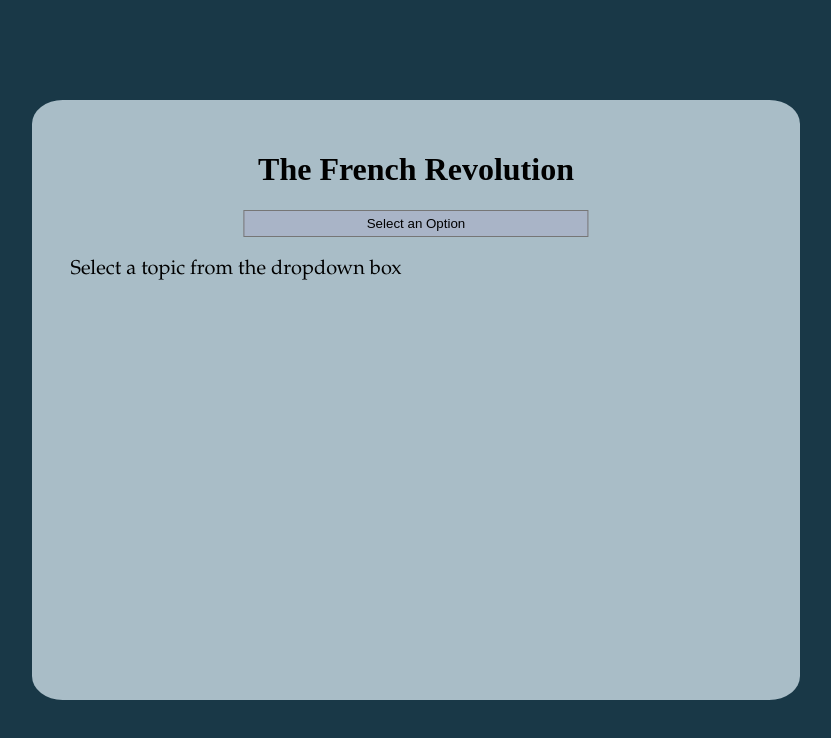
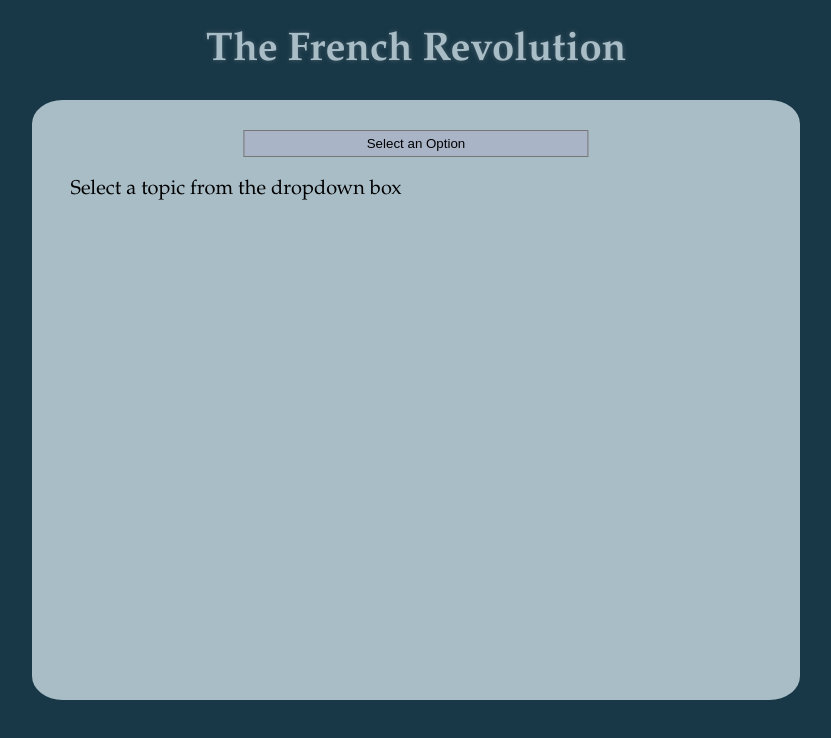
Before and after one commit to neelyp/The-French-Revolution, a plain HTML site: page index.html in a window 1280 px wide. Shown: the whole page, without its empty margins (224-1055 px from the left). Drawn offline with Linux system fonts and the light colour scheme.

Commit message:
Moved heading

```diff
--- a/index.html
+++ b/index.html
@@ -1,5 +1,6 @@
 <!DOCTYPE html>
 <html>
+
 <head>
   <meta charset="utf-8" />
   <meta name="viewport" content="width=device-width" />
@@ -8,9 +9,9 @@
 </head>
 
 <body>
+  <h1 class="heading">The French Revolution</h1>
   <div class="wrapper center">
     <div class="inner center">
-        <h1>The French Revolution</h1>
 
       <!-- Dropdown -->
       <select name="paragraphs" id="paragraph">
@@ -34,4 +35,5 @@
 
   <script type="module" src="./script.js"></script>
 </body>
+
 </html>
--- a/style.css
+++ b/style.css
@@ -33,10 +33,16 @@ select {
   border-radius: 4%;
   box-shadow: 0;
   transition: box-shadow 2s ease;
+  overflow: auto;
+  -ms-overflow-style: none;
 }
 
 .wrapper:hover {
   box-shadow: 10px 10px 15px #475d69;
+}
+
+.wrapper::-webkit-scrollbar {
+  display: none;
 }
 
 .inner {
@@ -51,3 +57,12 @@ select {
   left: 50%;
   transform: translate(-50%, -50%);
 }
+
+.heading {
+  font-size: 40px;
+  font-family: Palatino, 'Palatino LT STD', 'Palatino Linotype', 'Book Antiqua',
+    Georgia, serif;
+  text-align: center;
+  color: #a9bdc7;
+  text-shadow: 0 0 5px #475d69;
+}
```
Lines whose indentation alone changed are shown as unchanged.
